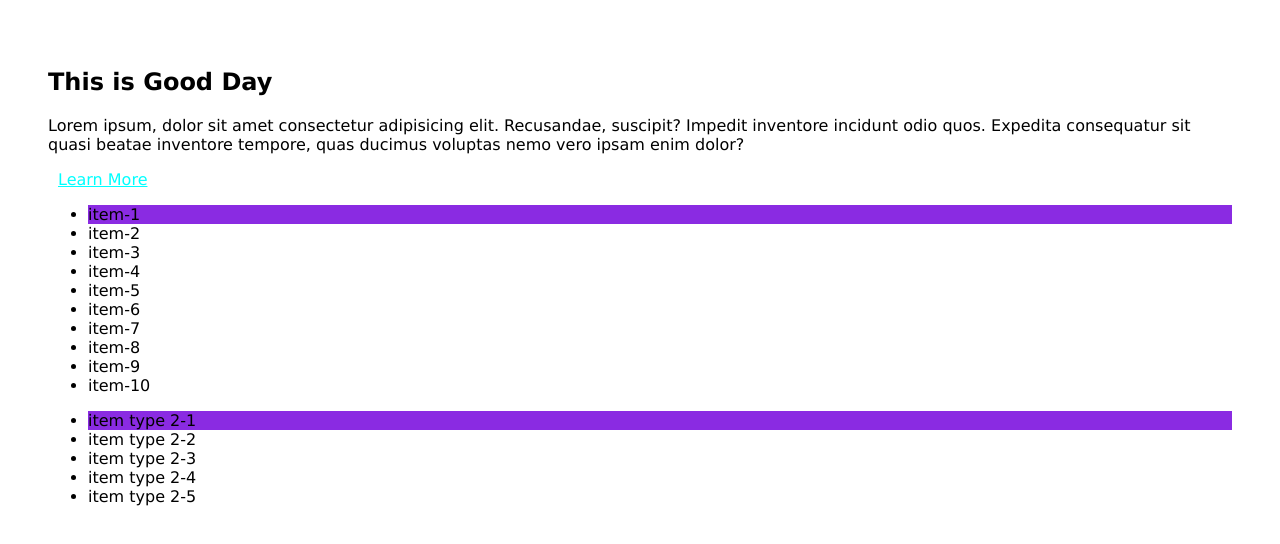
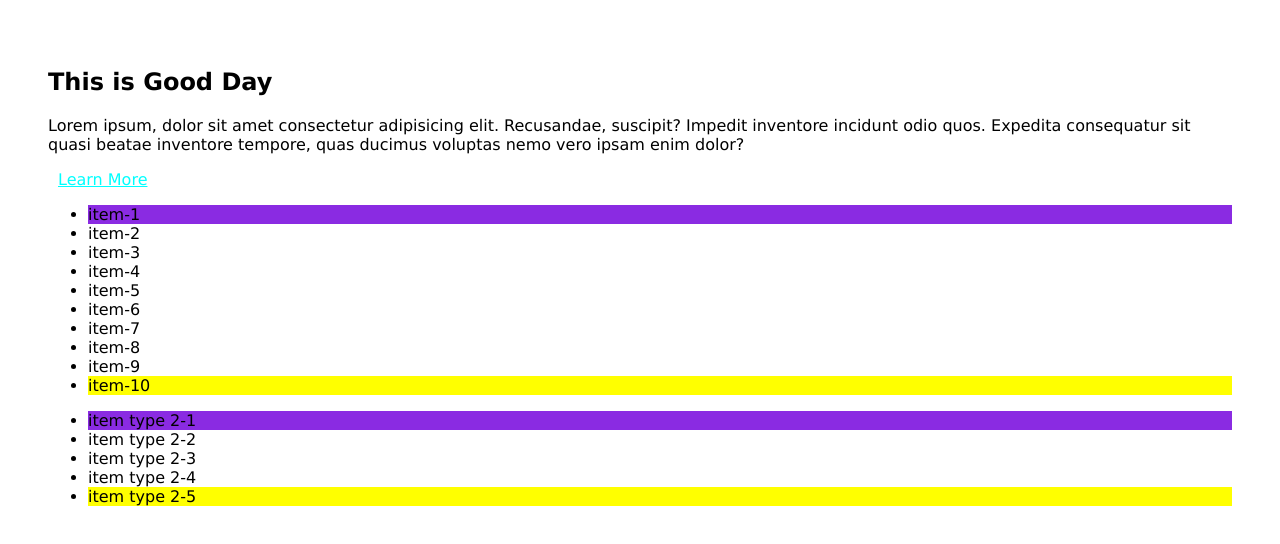
Before and after one commit to vaishnavihole/psuedo-classes, a plain HTML site: page index.html in a window 1280 px wide. Drawn offline with Linux system fonts and the light colour scheme.

Commit message:
access last-child

```diff
--- a/style.css
+++ b/style.css
@@ -25,3 +25,7 @@ body{
 ul li:first-child{
     background-color: blueviolet;
 }
+
+ul li:last-child{
+    background-color: yellow;
+}
```
